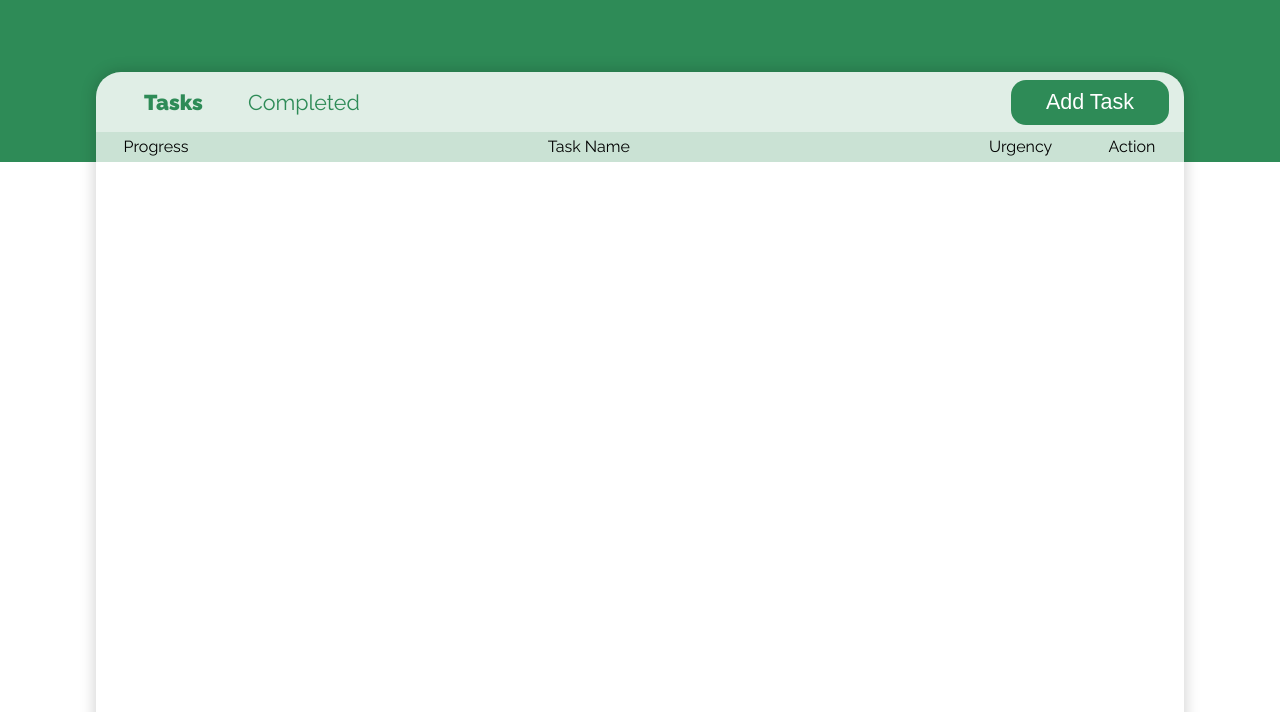
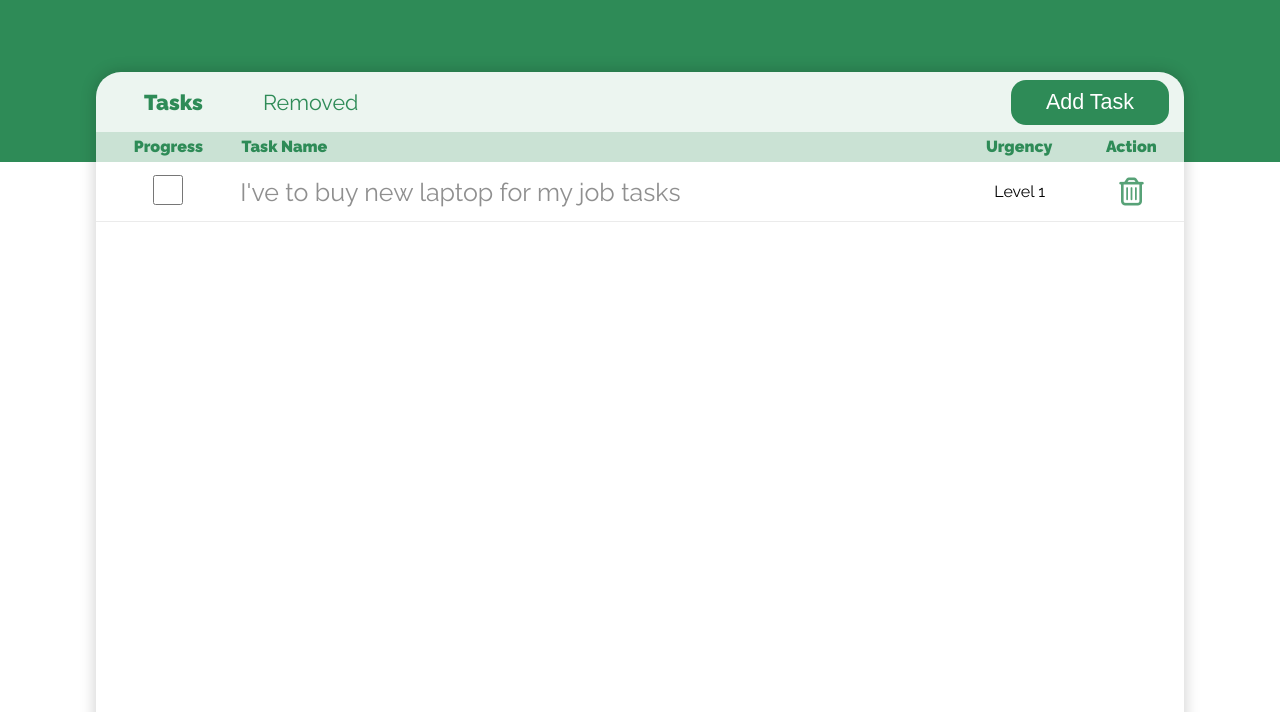
Before and after one commit to hamzic2019/task-manager-firebase, a plain HTML site: page index.html in a window 1280 px wide. Shown: the part 88-800 px from the top of the page. Drawn offline with Linux system fonts and the light colour scheme.

Commit message:
finished styling one single task

```diff
--- a/index.html
+++ b/index.html
@@ -6,6 +6,7 @@
     <title>Interactive Task Manager</title>
     <link rel="stylesheet" href="style/index.css">
     <script src='https://kit.fontawesome.com/a076d05399.js'></script>
+    <link rel="stylesheet" href="https://cdnjs.cloudflare.com/ajax/libs/font-awesome/4.7.0/css/font-awesome.min.css">
 </head>
 <body>
 
@@ -28,7 +29,7 @@
         <div class="access">
                 <div class="actions">
                     <a id="showAllTasks" class="active">Tasks</a>
-                    <a id="showCompletedTasks">Completed</a>
+                    <a id="showCompletedTasks">Removed</a>
                 </div>
                 <div class="btn-group">
                     <button class="addTask">Add Task</button>
@@ -41,7 +42,16 @@
             <p class="description-items ditem4">Action</p>
         </div>
 
-
+        <div class="task">
+            <p class="task-items task-progress">
+                <input class="progress-input" type="checkbox">
+            </p>
+            <p class="task-items task-name">I've to buy new laptop for my job tasks</p>
+            <p class="task-items task-urgency">Level 1</p>
+            <p class="task-items task-action">
+                <i class='far fa-trash-alt'></i>
+            </p>
+        </div>
 
 
     </div>
--- a/style/index.css
+++ b/style/index.css
@@ -123,7 +123,7 @@
 .access {
     widht:100%;
     height: 60px;
-    background-color:rgba(46, 139, 86, 0.150);
+    background-color:rgba(46, 139, 86, 0.089);
     border-radius: 25px 25px 0 0;
     padding:17.5px 15px;
     display: flex;
@@ -147,6 +147,10 @@
 .access a.active {
     font-weight: 900!important;
 }
+#showCompletedTasks {
+    width:100px;
+    margin-left:40px;
+}
 
 .addTask {
     height: 100%;
@@ -163,14 +167,14 @@
 }
 
 .actions {
-    flex-grow:1;
+    flex-grow:2;
 }
 .btn-group {
     flex-grow:1;
 }
 
 .task-description {
-    widht:100%;
+    width:100%;
     height: 30px;
     background-color:rgba(46, 139, 86, 0.250);
     border-radius:0;
@@ -179,6 +183,8 @@
     justify-content: center;
     align-content: center;
     text-align:center;
+    font-weight: 900;
+    color:seagreen;
 }
 
 .description-items {
@@ -187,9 +193,11 @@
 
 .ditem1 {
     flex-grow: 1;
+    width: 92px;
 }
 .ditem2 {
     flex-grow: 12;
+    text-align:left;
 
 }
 .ditem3 {
@@ -198,3 +206,60 @@
 .ditem4 {
     flex-grow: 1;
 }
+
+
+.task {
+    width:100%;
+    height: 60px;
+    /* background-color:rgba(171, 63, 185, 0.25); */
+    border-radius:0;
+    display:flex;
+    justify-content: center;
+    align-content: center;
+    border-bottom: 1px solid rgba(0, 0, 0, 0.080);
+}
+
+.task-items {
+    margin-right: 1px;
+    align-self: center;
+}
+
+.task-progress {
+    flex-grow: 1;
+    text-align:center;
+    width: 120px;
+}
+
+.task-name {
+    flex-grow: 12;
+    font-size: 25px;
+    color:rgba(0, 0, 0, 0.438);
+}
+
+.task-urgency {
+    flex-grow: 1;
+    text-align:center;
+    width: 95px;
+}
+
+.task-action {
+    flex-grow: 1;
+    text-align:center;
+    width: 80px;
+}
+
+.progress-input {
+    height: 50px;
+    font-size:50px;
+    width: 30px;
+}
+
+.remove-task {
+    padding:5px 15px;
+    font-size:
+}
+
+.fa-trash-alt {
+    font-size:28px;
+    color:rgba(32, 131, 75, 0.753);
+}
```
